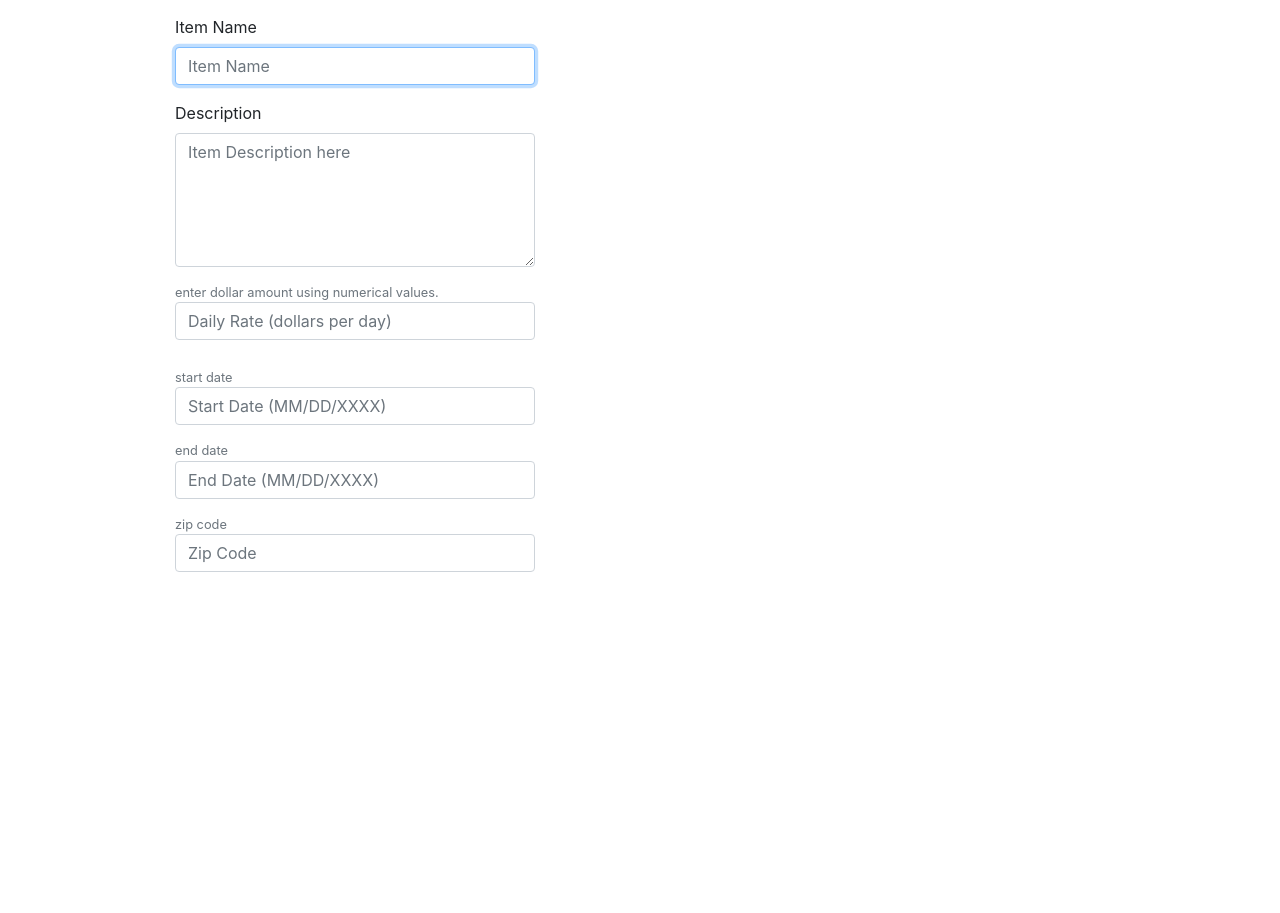
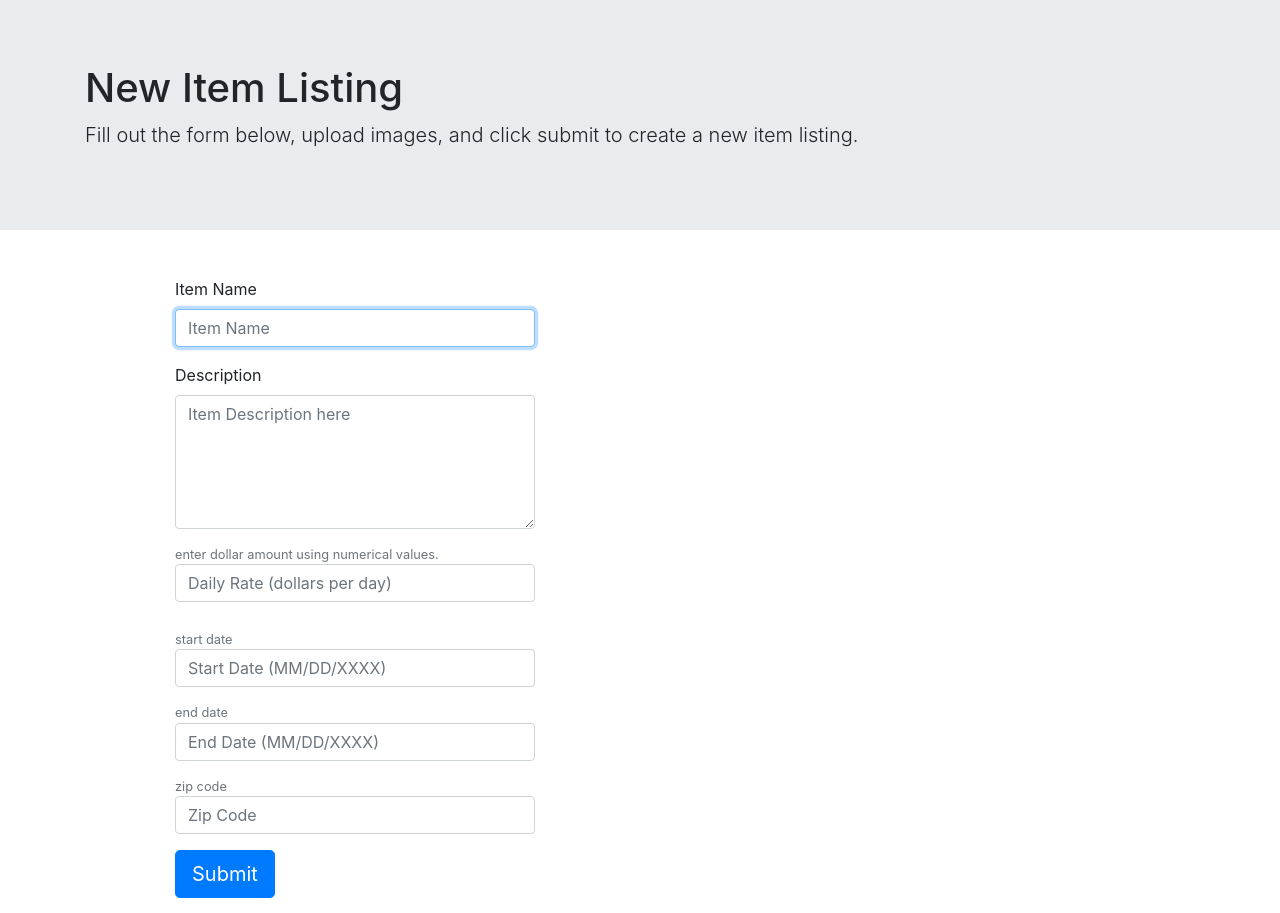
Before and after one commit to cpt22/YouLendToMe, a PHP site: page /create.php in a window 1280 px wide. Shown: the part 56-969 px from the top of the page. Before the commit the page ends 628 px from the top, so only its background shows below. Run offline with PHP 8.4, Linux system fonts and the light colour scheme.

Commit message:
create pt 50

```diff
--- a/html/create.php
+++ b/html/create.php
@@ -11,11 +11,18 @@
 <body>
 	<?php require_once '../includes/navbar.php'; ?>
 
+            <div class="jumbotron jumbotron-fluid">
+            <div class="container">
+              <h1 class="display-12">New Item Listing</h1>
+              <p class="lead">Fill out the form below, upload images, and click submit to create a new item listing.</p>
+            </div>
+            </div>
 
   <div class="container">
     <div class="row">
       <div class="col-9 col-sm-6">
         <div class="form-signin">
+
 
           <div class="col">
             <form class="" action="" method="post">
@@ -60,16 +67,10 @@
               <input type="text" class="form-control" id="location" placeholder="Zip Code"required>
           </div>
 
-
+          <button type="submitButton" class="btn btn-primary btn-lg">Submit</button>
 
         </form>
       </div>
-<!--
-    <div class="col"></div>
-    <div class="w-100"></div>
-    <div class="col"></div>
-    <div class="col"></div>
--->
 
       </div>
     </div>
```
